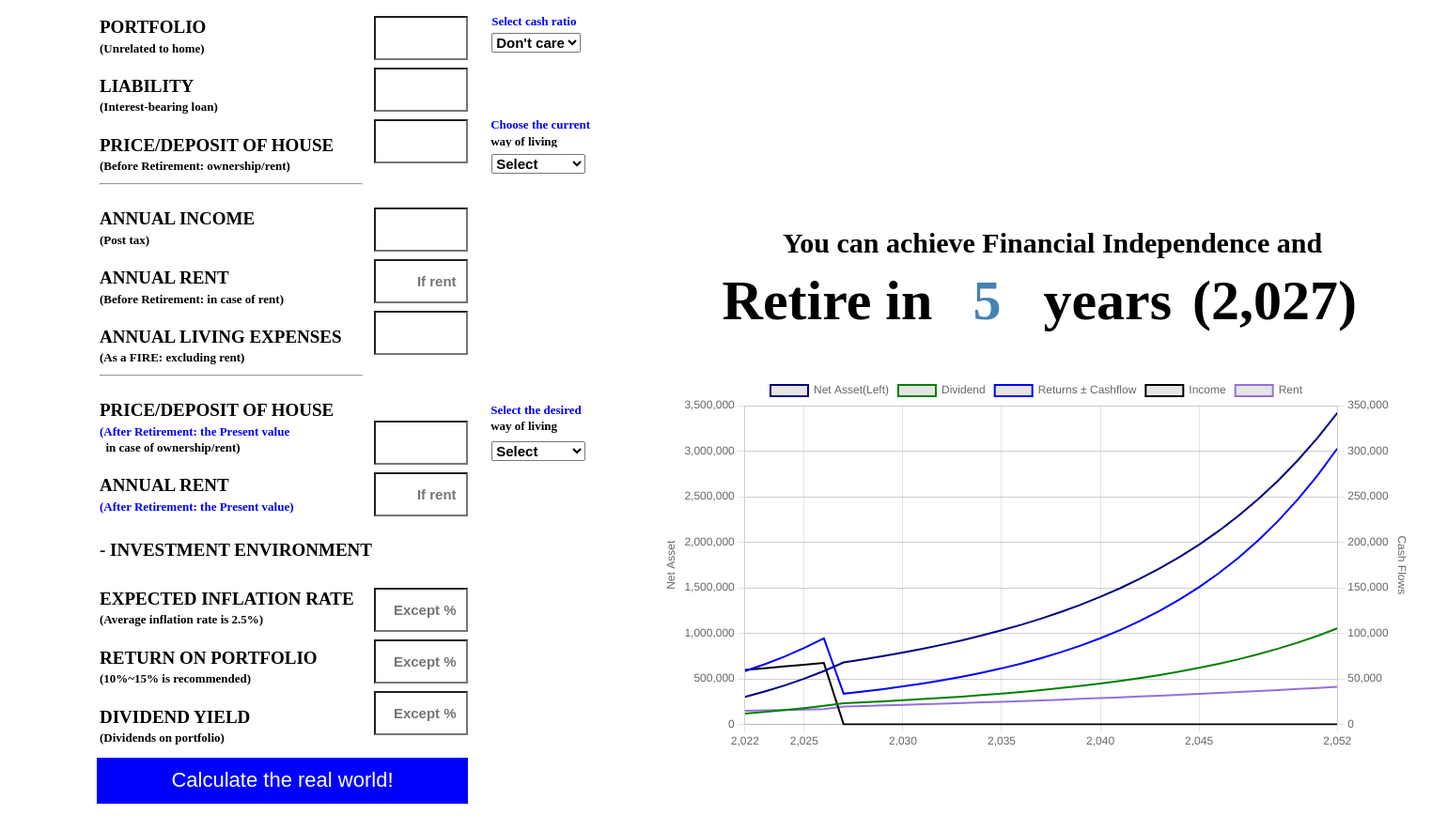
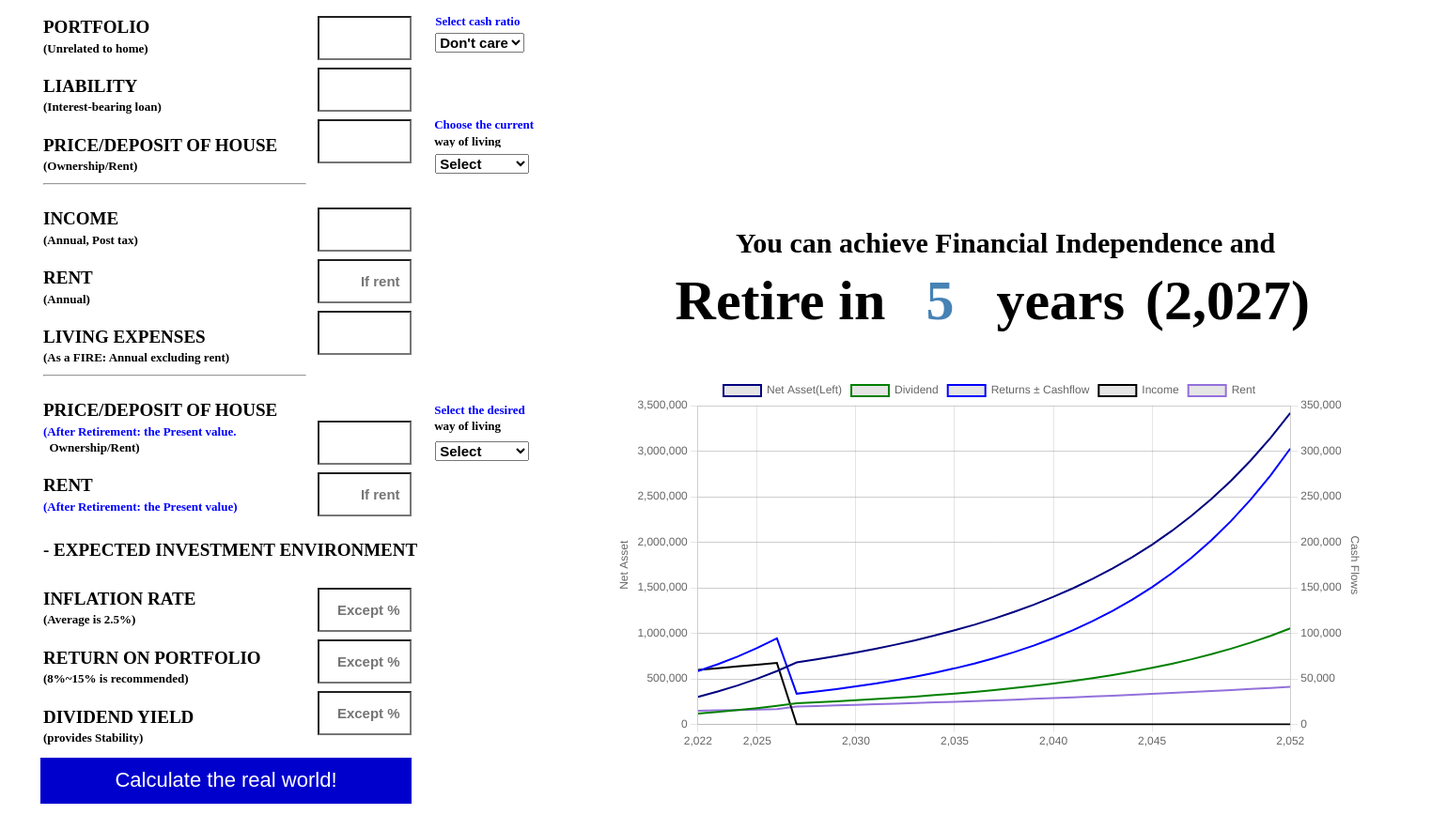
Before and after one commit to FIRECalculator/FIREnew, a plain HTML site: page index.html in a window 1280 px wide. Shown: the part 60-944 px from the top of the page at 94% size, 1540 px wide, since content can reach past the window. Drawn offline with nearby package versions, Linux system fonts and the light colour scheme.

Commit message:
Add files via upload

```diff
--- a/index.html
+++ b/index.html
@@ -117,7 +117,7 @@
         text-align : center;
         }
         .button {
-        background-color: blue;
+        background-color: MediumBlue;
         border: none;
         color: white;
         text-align: center;
@@ -128,7 +128,15 @@
         padding: 5px 5px;
         border-radius: 0px;
         height: 49px;
-        width: 395px
+        width: 395px;
+        transition: 0.5s;
+      }
+      .button:focus {
+        outLine: 0;
+      }
+      .button:hover {
+        background-color: blue;
+        cursor: pointer;
       }
 
       .int-area label.warning {
@@ -156,6 +164,7 @@
                 width: 560px;
                 height: 848px;
                 margin-top:60px;
+                margin-left: -60px;
                 border: 3px solid white ;
 
             }
@@ -417,7 +426,7 @@
 
               position: absolute;
               top: 280px;
-              left: 700px;
+              left: 650px;
               background-color: white;
               float:left;
               margin-top: 0%;
@@ -695,7 +704,7 @@
 -->
         <h4><br></h4>
         <h3><label for="price-house-deposit">PRICE/DEPOSIT OF HOUSE</label></h3>
-        <h4><label for="price-house-deposit">(Before Retirement: ownership/rent)</label> </h4>
+        <h4><label for="price-house-deposit">(Ownership/Rent)</label> </h4>
         <hr>
       </div>
 
@@ -770,14 +779,14 @@
 
         <div class="divB2">
 
-        <h3><label for="annual-income">ANNUAL INCOME</label></h3>
-        <h4><label for="annual-income">(Post tax)</label></h4>
+        <h3><label for="annual-income">INCOME</label></h3>
+        <h4><label for="annual-income">(Annual, Post tax)</label></h4>
         <h4><br></h4>
-        <h3><label for="annual-rent">ANNUAL RENT</label></h3>
-        <h4><label for="annual-rent">(Before Retirement: in case of rent) </label></h4>
+        <h3><label for="annual-rent">RENT</label></h3>
+        <h4><label for="annual-rent">(Annual) </label></h4>
         <h4><br></h4>
-        <h3><label for="cost-living">ANNUAL LIVING EXPENSES</label></h3>
-        <h4><label for="cost-living">(As a FIRE: <strong>excluding rent)</strong></label></h4>
+        <h3><label for="cost-living">LIVING EXPENSES</label></h3>
+        <h4><label for="cost-living">(As a FIRE: <strong>Annual excluding rent)</strong></label></h4>
         <hr>
 
       </div>
@@ -802,10 +811,10 @@
 <div class="divB3">
 
         <h3><label for="price-house-deposit-FIRE">PRICE/DEPOSIT OF HOUSE</label></h3>
-        <h4 style="color:blue;"><label for="price-house-deposit-FIRE">(After <STRONG>Retirement</STRONG>: the Present value</label> </h4>
-        <h4><label for="price-house-deposit-FIRE">&nbsp in case of ownership/rent)</label></h4>
+        <h4 style="color:blue;"><label for="price-house-deposit-FIRE">(After <STRONG>Retirement</STRONG>: the Present value.</label> </h4>
+        <h4><label for="price-house-deposit-FIRE">&nbsp Ownership/Rent)</label></h4>
         <h4><br></h4>
-        <h3><label for="rent-FIRE">ANNUAL RENT</label></h3>
+        <h3><label for="rent-FIRE">RENT</label></h3>
         <h4 style="color:blue;"><label for="rent-FIRE">(After <STRONG>Retirement</STRONG>: the Present value)</label></h4>
 
 </div>
@@ -849,18 +858,18 @@
 -->
 
 <div class="divB30">
-        <h3> - INVESTMENT ENVIRONMENT</h3>
+        <h3> - EXPECTED INVESTMENT ENVIRONMENT</h3>
 </div>
 
 <div class="divB4">
-        <h3><label for="inflation-rate">EXPECTED INFLATION RATE</label></h3>
-        <h4><label for="inflation-rate">(Average inflation rate is 2.5%)</label></h4>
+        <h3><label for="inflation-rate">INFLATION RATE</label></h3>
+        <h4><label for="inflation-rate">(Average is 2.5%)</label></h4>
         <h4><br></h4>
         <h3><label for="return-investment">RETURN ON PORTFOLIO</label></h3>
-        <h4><label for="return-investment">(10%~15% is recommended)</label></h4>
+        <h4><label for="return-investment">(8%~15% is recommended)</label></h4>
         <h4><br></h4>
         <h3><label for="dividend-yield">DIVIDEND YIELD</label></h3>
-        <h4><label for="dividend-yield">(Dividends on portfolio)</label></h4>
+        <h4><label for="dividend-yield">(provides Stability)</label></h4>
 </div>
 
         <div class = "divC4">
@@ -1842,7 +1851,7 @@
 
                               delayBetweenPoints = totalDuration / data.length;
 
-                              const previousY = (ctx) => ctx.index === 0 ? ctx.chart.scales.y.getPixelForValue(100) : ctx.chart.getDatasetMeta(ctx.datasetIndex).data[ctx.index - 1].getProps(['y'], true).y;
+//                              const previousY = (ctx) => ctx.index === 0 ? ctx.chart.scales.y.getPixelForValue(100) : ctx.chart.getDatasetMeta(ctx.datasetIndex).data[ctx.index - 1].getProps(['y'], true).y;
                                 ctx = document.getElementById('myChart').getContext('2d');
                                 myChart = new Chart(ctx, {
                                   type: 'line',
@@ -1897,7 +1906,7 @@
                                     },
                                     plugins: {
                                       legend: {
-                                         position: 'top'
+                                         position: 'top'// 'chartArea'//
                                       }   //legend: ture    false
                                     },
                                     scales: {
@@ -1914,33 +1923,30 @@
                                           title: {
                                             display: true,
                                             text: 'Net Asset',
+
     //                                        valueFormatString: "#,##0.##",
-/*                                           ticks: {
-                                          	  callback: function(label, index, labels){
-                                                              return label/1000;
-                                            	  callback: function(value){
-                                                          		const valueLegend = this.getLabelForValue(value);
-                                                          		const valueLegendRep = valueLegend.replaceAll(',', '');
-                                                          		if(valueLegendRep.length === 1) {
-                                                          			return valueLegendRep;
-                                                          		}
-                                                          		if(valueLegendRep.length === 6) {
-                                                          			return valueLegendRep.substr(0,3) + 'K';
-                                                          		}
-                                                          		if(valueLegendRep.length === 7) {
-                                                          			return valueLegendRep.substr(0,6) + 'M';
-                                                                }
-
-                                                              if(valueLegendRep.length === 10) {
-                                                          			return valueLegendRep.substr(0,7) + 'M';
-                                                              if(valueLegendRep.length === 7) {
-                                                          			return valueLegendRep.substr(0,4) + 'M';
-                                                              if(valueLegendRep.length === 7) {
-                                                          			return valueLegendRep.substr(0,4) + 'M';
-
-                                                            }   //function
+                                           ticks: {
+
+// don't wokr.. https://stackoverflow.com/questions/51108964/shorten-number-labels-in-charts-js
+
+                                          	  callback: function(value, index, values){
+                                                              var numeric1, numeric2;
+                                                              numeric1 = value/1000;
+                                                              numeric2 = value/1000000;
+                                                              if(value >=1000000){
+                                                                return numeric2 + 'M';
+                                                              }
+                                                              else if(value >=1000){
+                                                                      return numeric1 + 'K';
+                                                                    }
+
+
+                                                              return val;
+
+                                                        }   //function
+
                                             }  //ticks
-*/
+
                                           }  //title
 
                                         }, //yaxis
@@ -1959,6 +1965,7 @@
                                 }); // mychart end
 
 
+
                           function removeData(chart) {
                               chart.data.labels.pop();
                               chart.data.datasets.forEach((dataset) => {
```
